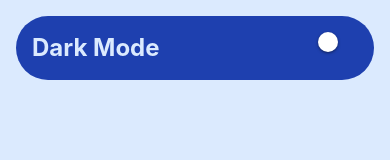
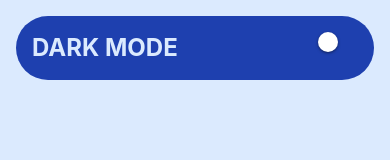
Before and after one commit to Danncode10/React-Native-Part-2-, a React Native app in the folder RNForms/: screen / in a window 390 px wide. Shown: the top 160 px of the page. Built offline with nearby package versions, Linux system fonts and the light colour scheme.

Commit message:
Update dark mode functionality: adjust text color and label case

```diff
--- a/RNForms/App.js
+++ b/RNForms/App.js
@@ -14,7 +14,7 @@ export default function App() {
     setIsDarkMode(newValue);
     setBgColor(isDarkMode? "bg-blue-100" : "bg-black");
     setPrimaryColor(isDarkMode? "bg-blue-800": "bg-blue-300");
-    setPrimaryColorText(isDarkMode? "text-blue-300": "text-blue-800");
+    setPrimaryColorText(isDarkMode? "text-blue-300": "text-blue-700");
     setBarStyle(isDarkMode? "dark-content": "light-content");
   }
 
@@ -25,7 +25,7 @@ export default function App() {
       <SafeAreaView className="flex-1 w-full p">
         <View className=" flex-1 p-4 ">
           <View className={`${primaryColor} justify-between flex-row rounded-full p-4`}>
-            <Text className={`text-2xl font-bold ${primaryColorText}`}>Dark Mode</Text>
+            <Text className={`text-2xl font-bold ${primaryColorText}`}>DARK MODE</Text>
            <Switch
             value={isDarkMode}
             onValueChange={onToggleDarkMode}
```
